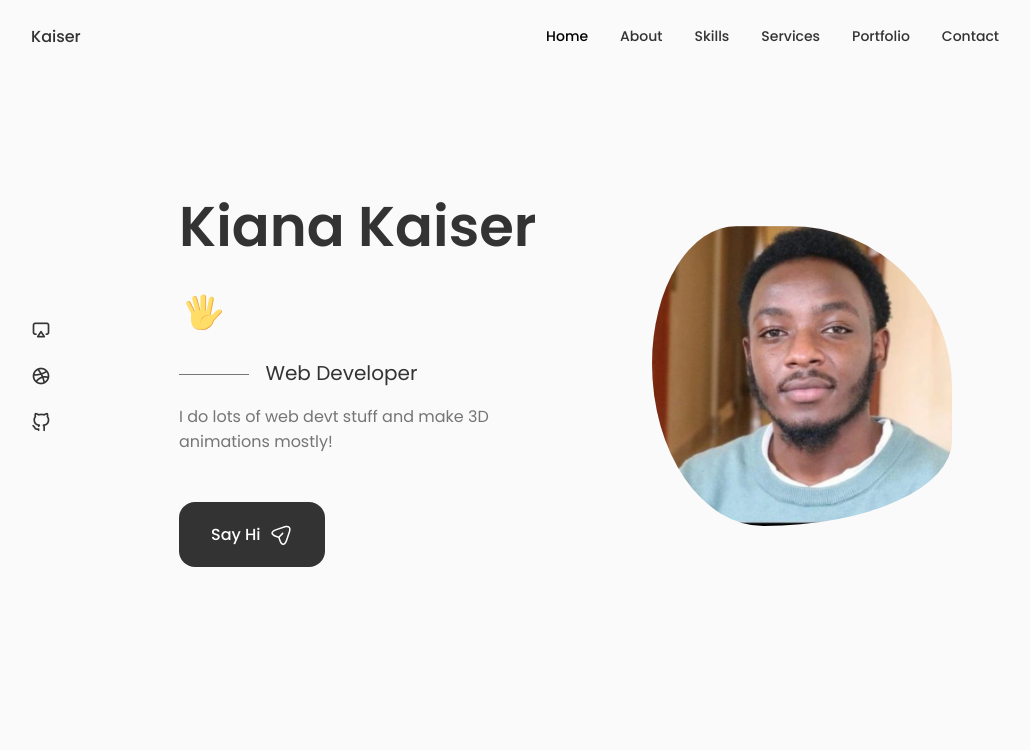
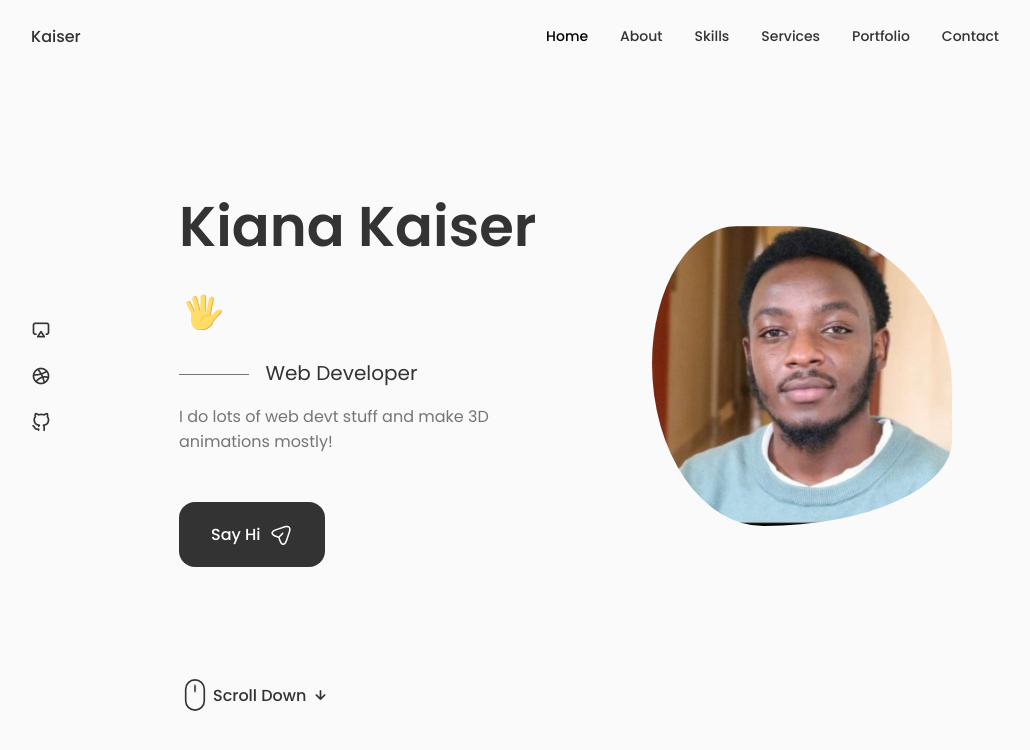
Before and after one commit to gilbert-kiana/Personal_portfolio_ik, a React (Create React App) app: page / in a window 1280 px wide. Shown: the top 750 px of the page, without its empty margins (125-1155 px from the left). Built offline with nearby package versions, Linux system fonts and the light colour scheme.

Commit message:
updated landing page

```diff
--- a/src/App.css
+++ b/src/App.css
@@ -177,6 +177,12 @@
     margin-left: var(--mb-1-5);
     margin-right: var(--mb-1-5);
   }
+  .button {
+    padding: 1rem 1.75rem;
+  }
+
+  .button__icon {
+  }
 }
 
 /* medium devices */
--- a/src/components/header/home/Home.jsx
+++ b/src/components/header/home/Home.jsx
@@ -2,6 +2,7 @@
 import Social from "./Social";
 import "./home.css";
 import Data from "./Data";
+import ScrollDown from "./ScrollDown";
 
 const Home = () => {
   return (
@@ -12,6 +13,8 @@
           <div className="home__img"></div>
           <Data />
         </div>
+
+        <ScrollDown />
       </div>
     </section>
   );
--- /dev/null
+++ b/src/components/header/home/ScrollDown.jsx
@@ -0,0 +1,49 @@
+import React from "react";
+
+const ScrollDown = () => {
+  return (
+    <div className="home__scroll">
+      <a href="#about" className="home__scroll-button button--flex">
+        <svg
+          width="32px"
+          height="32px"
+          class="home__scroll-mouse"
+          viewBox="0 0 247 390"
+          version="1.1"
+          xmlns="http://www.w3.org/2000/svg"
+          xmlnsXlink="http://www.w3.org/1999/xlink"
+          style={{
+            fillRule: "evenodd",
+            clipRule: "evenodd",
+            strokeLinecap: "round",
+            strokeLinejoin: "round",
+            strokeMiterlimit: "1.5",
+          }}
+        >
+          <path
+            class="wheel"
+            d="M123.359,79.775l0,72.843"
+            style={{
+              fill: "none",
+              stroke: "var(--title-color)",
+              strokeWidth: "20px",
+            }}
+          ></path>
+          <path
+            id="mouse"
+            d="M236.717,123.359c0,-62.565 -50.794,-113.359 -113.358,-113.359c-62.565,0 -113.359,50.794 -113.359,113.359l0,143.237c0,62.565 50.794,113.359 113.359,113.359c62.564,0 113.358,-50.794 113.358,-113.359l0,-143.237Z"
+            style={{
+              fill: "none",
+              stroke: "var(--title-color)",
+              strokeWidth: "20px",
+            }}
+          ></path>
+        </svg>
+        <span className="home__scroll-name">Scroll Down</span>
+        <i class="uil uil-arrow-down home__scroll-arrow"></i>
+      </a>
+    </div>
+  );
+};
+
+export default ScrollDown;
--- a/src/components/header/home/home.css
+++ b/src/components/header/home/home.css
@@ -1,3 +1,7 @@
+.home__container {
+  row-gap: 7rem;
+}
+
 .home__content {
   grid-template-columns: 116px repeat(2, 1fr);
   padding-top: 5.5rem;
@@ -78,3 +82,105 @@
     border-radius: 60% 40% 30% 70%/60% 30% 70% 40%;
   }
 }
+
+.home__scroll {
+  margin-left: 9.25rem;
+}
+
+.wheel {
+  animation: scroll 2s ease infinite;
+}
+
+@keyframes scroll {
+  0% {
+    transform: translateY(0);
+  }
+
+  30% {
+    transform: translateY(3.75rem);
+  }
+}
+
+.home__scroll-name {
+  color: var(--title-color);
+  font-weight: var(--font-medium);
+  margin-right: var(--mb-0-25);
+  margin-left: 2px;
+}
+
+.home__scroll-arrow {
+  font-size: 1.25rem;
+  color: var(--title-color);
+}
+
+/* Breakpoints */
+/* Large devices */
+@media screen and (max-width: 992px) {
+  .home__content {
+    grid-template-columns: 100px repeat(2, 1fr);
+    column-gap: 1.25rem;
+  }
+
+  .home__hand {
+    width: 26px;
+    height: 26px;
+  }
+  .home__subtitle {
+    padding-left: 3.75rem;
+    margin-bottom: var(--mb-1);
+  }
+
+  .home__subtitle::before {
+    width: 42px;
+    top: 0.8rem;
+  }
+
+  .home__description {
+    max-width: initial;
+    margin-bottom: var(--mb-2-5);
+  }
+  .home__img {
+    width: 250px;
+    height: 250px;
+    box-shadow: inset 0 0 0 8px rgb(255, 255, 255 / 30%);
+  }
+  .home__scroll {
+    margin-left: 7.5rem;
+  }
+}
+
+/* medium devices */
+@media screen and (max-width: 768px) {
+  .home__content {
+    grid-template-columns: 0.5fr 3fr;
+    padding-top: 3.5rem;
+  }
+  .home__img {
+    order: initial;
+    justify-self: initial;
+  }
+  .home__data {
+    grid-column: 1/3;
+  }
+  .home__img {
+    box-shadow: inset 0 0 0 6px rgb(255 255 255/30%);
+    width: 200px;
+    height: 200px;
+  }
+
+  .home__scroll {
+    display: none;
+  }
+}
+
+/* For small devices */
+@media screen and (max-width: 350px) {
+  .home__img {
+    width: 180px;
+    height: 180px;
+  }
+  .home__hand {
+    width: 22px;
+    height: 22px;
+  }
+}
```
